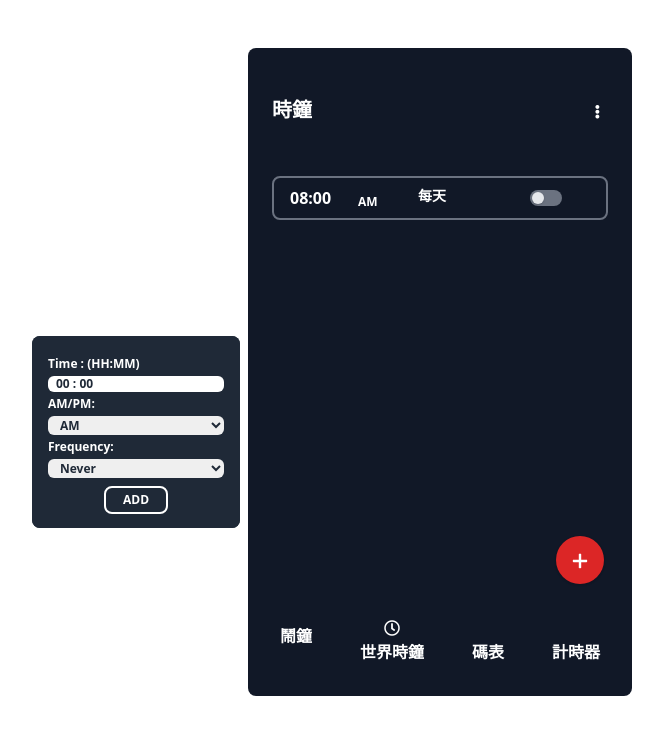
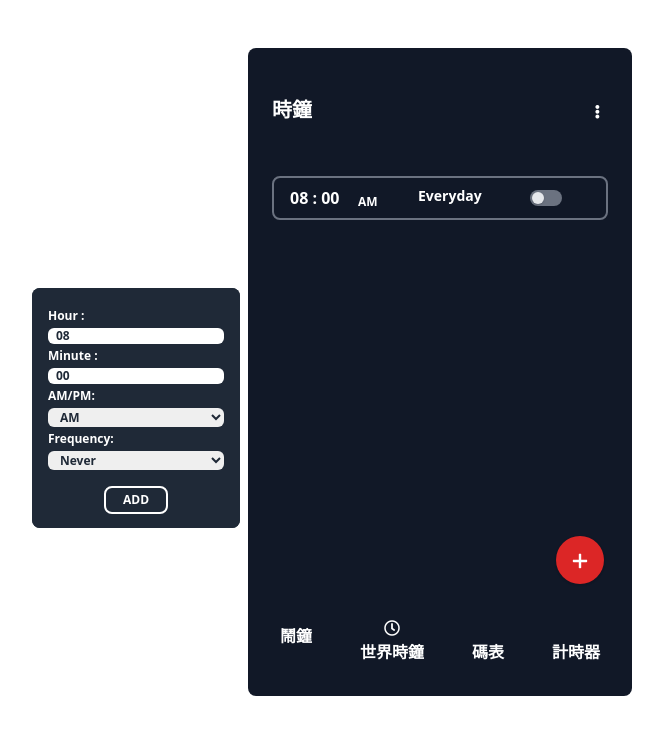
Before and after one commit to Sept-Rabbit/tailwind-clock, a React (Vite) app: page / in a window 1280 px wide. Shown: the top 734 px of the page, without its empty margins (200-863 px from the left). Built offline with nearby package versions, Linux system fonts and the light colour scheme; some icons are missing.

Commit message:
modify time format in alarm

```diff
--- a/src/components/AddAlarm.jsx
+++ b/src/components/AddAlarm.jsx
@@ -3,20 +3,27 @@ import ToggleButton from "./ToggleButton";
 
 function AddAlarm(props) {
   const { id, alarm, showDelete, handleDelete } = props;
+
   const [toggle, setToggle] = useState("-translate-x-full");
   const [sideBar, setSideBar] = useState(true);
-  const [timeInput, setTimeInput] = useState("00 : 00");
-  const [secInput, setSecInput] = useState("AM");
-  const [repeatInput, setRepeatInput] = useState("Never");
+  const [hourInput, setHourInput] = useState(alarm.alarmHour);
+  const [minInput, setMinInput] = useState(alarm.alarmMin);
+  const [sectionInput, setSectionInput] = useState(alarm.alarmSection);
+  const [repeatInput, setRepeatInput] = useState(alarm.repeat);
 
-  const onTimeChange = (e) => {
+  const onHourChange = (e) => {
     e.preventDefault();
-    setTimeInput(e.target.value);
+    setHourInput(e.target.value);
+  };
+
+  const onMinChange = (e) => {
+    e.preventDefault();
+    setMinInput(e.target.value);
   };
 
   const onSectionChange = (e) => {
     e.preventDefault();
-    setSecInput(e.target.value);
+    setSectionInput(e.target.value);
   };
 
   const onRepeatChange = (e) => {
@@ -30,14 +37,16 @@ function AddAlarm(props) {
       setToggle("translate-x-0");
     } else {
       setToggle("-translate-x-full");
-      setTimeInput("00:00");
-      setSecInput("AM");
+      setHourInput("00");
+      setMinInput("00");
+      setSectionInput("AM");
     }
   };
 
   const editAlarm = () => {
-    alarm.alarmTime = timeInput;
-    alarm.alarmSection = secInput;
+    alarm.alarmHour = hourInput;
+    alarm.alarmMin = minInput;
+    alarm.alarmSection = sectionInput;
     alarm.repeat = repeatInput;
   };
 
@@ -45,7 +54,9 @@ function AddAlarm(props) {
     <div className="items-center rounded-lg my-3 mx-4 px-4 py-2 border-2 border-solid border-gray-500">
       <div className="flex flex-row w-full justify-start items-center">
         <div className="flex" onClick={handleSideBar}>
-          <p className="text-md w-16">{alarm.alarmTime}</p>{" "}
+          <p className="text-md w-16">
+            {alarm.alarmHour} : {alarm.alarmMin}
+          </p>{" "}
           <span className="pt-2 w-5 text-xs ml-1 mr-10">
             {alarm.alarmSection}
           </span>
@@ -68,19 +79,26 @@ function AddAlarm(props) {
       <div
         className={`px-4 absolute left-0 bottom-16 z-50 ${toggle} transform transition duration-200 ease-in-out`}
       >
-        <div className="left-10 h-48 w-52 p-4 rounded-lg flex flex-col bg-gray-800">
-          <label className="text-xs my-1 ">Time : (HH:MM)</label>
+        <div className="left-10 h-60 w-52 p-4 rounded-lg flex flex-col bg-gray-800">
+          <label className="text-xs my-1 ">Hour :</label>
           <input
             className="px-2 text-xs text-gray-800 rounded-md"
             type="text"
-            onChange={onTimeChange}
-            value={timeInput}
+            onChange={onHourChange}
+            value={hourInput}
+          ></input>
+          <label className="text-xs my-1 ">Minute :</label>
+          <input
+            className="px-2 text-xs text-gray-800 rounded-md"
+            type="text"
+            onChange={onMinChange}
+            value={minInput}
           ></input>
           <label className="text-xs my-1">AM/PM:</label>
           <select
             className="px-2 text-gray-800 text-xs rounded-md"
             onChange={onSectionChange}
-            value={secInput}
+            value={sectionInput}
           >
             <option value="AM">AM</option>
             <option value="PM">PM</option>
@@ -98,7 +116,7 @@ function AddAlarm(props) {
           <div className="flex justify-between my-2">
             <button
               onClick={() => {
-                editAlarm(timeInput, secInput, repeatInput);
+                editAlarm();
                 handleSideBar();
               }}
               className="my-2 w-16 h-7 items-center justify-center flex text-center mx-auto font-bold uppercase border-white border-2 rounded-lg p-2 text-xs text-white"
--- a/src/pages/Alarm.jsx
+++ b/src/pages/Alarm.jsx
@@ -4,26 +4,33 @@ import AlarmHeader from "../components/AlarmHeader";
 
 function Alarm() {
   const [time, setTime] = useState({
-    alarmTime: "08:00",
+    alarmHour: "08",
+    alarmMin: "00",
     alarmSection: "AM",
-    repeat: "每天",
+    repeat: "Everyday",
   });
   const [showDelete, setShowDelete] = useState(false);
   const [alarms, setAlarms] = useState([time]);
   const [sideBar, setSideBar] = useState(true);
   const [toggle, setToggle] = useState("-translate-x-full");
-  const [timeInput, setTimeInput] = useState("00 : 00");
-  const [secInput, setSecInput] = useState("AM");
+  const [hourInput, setHourInput] = useState("08");
+  const [minInput, setMinInput] = useState("00");
+  const [sectionInput, setSectionInput] = useState("AM");
   const [repeatInput, setRepeatInput] = useState("Never");
 
-  const onTimeChange = (e) => {
+  const onHourChange = (e) => {
     e.preventDefault();
-    setTimeInput(e.target.value);
+    setHourInput(e.target.value);
+  };
+
+  const onMinChange = (e) => {
+    e.preventDefault();
+    setMinInput(e.target.value);
   };
 
   const onSectionChange = (e) => {
     e.preventDefault();
-    setSecInput(e.target.value);
+    setSectionInput(e.target.value);
   };
 
   const onRepeatChange = (e) => {
@@ -56,8 +63,9 @@ function Alarm() {
 
   const addNewAlarm = () => {
     let newAlarm = {};
-    newAlarm.alarmTime = timeInput;
-    newAlarm.alarmSection = secInput;
+    newAlarm.alarmHour = hourInput;
+    newAlarm.alarmMin = minInput;
+    newAlarm.alarmSection = sectionInput;
     newAlarm.repeat = repeatInput;
 
     setAlarms([...alarms, newAlarm]);
@@ -85,19 +93,26 @@ function Alarm() {
       <div
         className={`px-4 absolute left-0 bottom-16 z-50 ${toggle} transform transition duration-200 ease-in-out`}
       >
-        <div className="left-10 h-48 w-52 p-4 rounded-lg flex flex-col bg-gray-800">
-          <label className="text-xs my-1 ">Time : (HH:MM)</label>
+        <div className="left-10 h-60 w-52 p-4 rounded-lg flex flex-col bg-gray-800">
+          <label className="text-xs my-1 ">Hour :</label>
           <input
             className="px-2 text-xs text-gray-800 rounded-md"
-            type="text"
-            onChange={onTimeChange}
-            value={timeInput}
+            type="number"
+            onChange={onHourChange}
+            value={hourInput}
+          ></input>
+          <label className="text-xs my-1 ">Minute :</label>
+          <input
+            className="px-2 text-xs text-gray-800 rounded-md"
+            type="number"
+            onChange={onMinChange}
+            value={minInput}
           ></input>
           <label className="text-xs my-1">AM/PM:</label>
           <select
             className="px-2 text-gray-800 text-xs rounded-md"
             onChange={onSectionChange}
-            value={secInput}
+            value={sectionInput}
           >
             <option value="AM">AM</option>
             <option value="PM">PM</option>
@@ -114,10 +129,10 @@ function Alarm() {
           </select>
           <button
             onClick={() => {
-              addNewAlarm(timeInput, secInput, repeatInput);
+              addNewAlarm(hourInput, minInput, repeatInput);
               handleSideBar();
             }}
-            className="my-2 w-16 h-7 items-center justify-center flex text-center mx-auto font-bold uppercase border-white border-2 rounded-lg p-2 text-xs text-white"
+            className="mt-4 w-16 h-7 items-center justify-center flex text-center mx-auto font-bold uppercase border-white border-2 rounded-lg p-2 text-xs text-white"
             type="text"
           >
             Add
```
